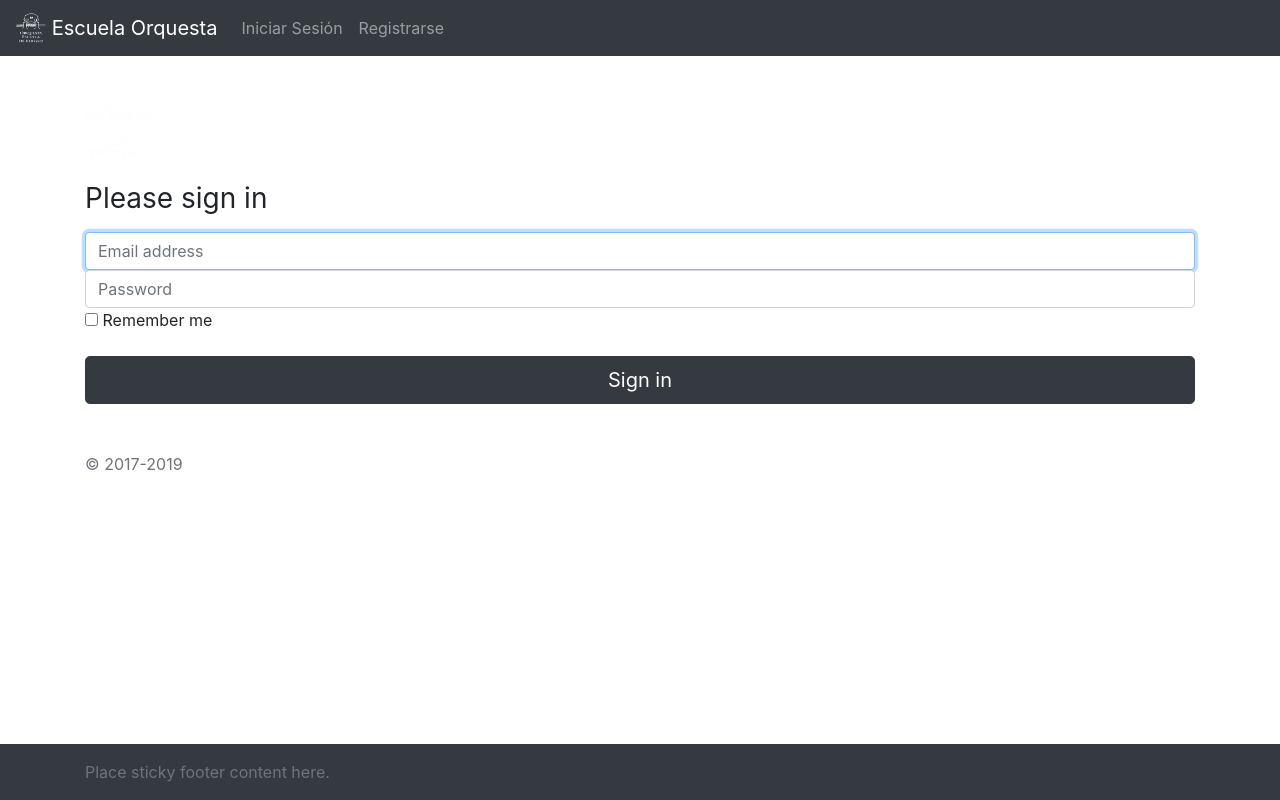
After one commit to bdgarat/ProySoft_OrquestaEscuelaBerisso_Flask, a Flask app: page /login in a window 1280 px wide. The commit adds this page. Run offline with Flask 2, Linux system fonts and the light colour scheme; some libraries are stand-ins or nearby versions.

Commit message:
Herencias en los templates. Falta incluir los .css en el index

```diff
--- a/flaskps/__init__.py
+++ b/flaskps/__init__.py
@@ -7,5 +7,14 @@ app.config.from_object(Config)
 
 
 @app.route("/")
-def hello():
-    return render_template('layout.html')
+@app.route("/home")
+def home():
+    return render_template('home.html')
+
+@app.route("/login")
+def login():
+    return render_template("login.html")
+
+@app.route("/signin")
+def signin():
+    return render_template("signin.html")
--- a/flaskps/templates/layout.html
+++ b/flaskps/templates/layout.html
@@ -1,5 +1,6 @@
 <!DOCTYPE html>
 <html lang="en">
+
 <head>
     <meta charset="UTF-8">
     <meta name="viewport" content="width=device-width, initial-scale=1.0">
@@ -10,27 +11,25 @@
     <link rel="stylesheet" href="https://stackpath.bootstrapcdn.com/bootstrap/4.3.1/css/bootstrap.min.css" integrity="sha384-ggOyR0iXCbMQv3Xipma34MD+dH/1fQ784/j6cY/iJTQUOhcWr7x9JvoRxT2MZw1T" crossorigin="anonymous">
 
     <!-- estilos -->
-    <link rel="stylesheet" href="../styles/styles.css">
+    <link rel="stylesheet" href="/static/styles/styles.css">
 
 </head>
+
 <body>
 
     <!-- Navbar -->
     <nav class="navbar navbar-expand-lg navbar-dark bg-dark">
 
-        <a class="navbar-brand" href="#">
-            <img src="../../logo/OEBerisso_logo.png" width="30" height="30" class="d-inline-block align-top" alt="">
-            Escuela Orquesta
+        <a class="navbar-brand" href="/home">
+            <img src="/static/images/OEBerisso_logo.png" width="30" height="30" class="d-inline-block align-top" alt=""> Escuela Orquesta
         </a>
         <button class="navbar-toggler" type="button" data-toggle="collapse" data-target="#navbarNavAltMarkup" aria-controls="navbarNavAltMarkup" aria-expanded="false" aria-label="Toggle navigation">
             <span class="navbar-toggler-icon"></span>
         </button>
         <div class="collapse navbar-collapse" id="navbarNavAltMarkup">
             <div class="navbar-nav">
-            <a class="nav-item nav-link" href="login.html">Iniciar Sesión <span class="sr-only">(current)</span></a>
-            <a class="nav-item nav-link" href="#">Features</a>
-            <a class="nav-item nav-link" href="#">Pricing</a>
-            <a class="nav-item nav-link disabled" href="#" tabindex="-1" aria-disabled="true">Disabled</a>
+                <a class="nav-item nav-link" href="/login">Iniciar Sesión</a>
+                <a class="nav-item nav-link" href="/signin"><i class="fa fa-sign-in" aria-hidden="true"></i> Registrarse</a>
             </div>
         </div>
     </nav>
@@ -38,21 +37,11 @@
 
     <main class="container">
         <section>
-
-            <div class="jumbotron">
-                <h1 class="display-4">Hello, world!</h1>
-
-                <p class="lead">This is a simple hero unit, a simple jumbotron-style component for calling extra attention to featured content or information.</p>
-
-                <hr class="my-4">
-
-                <p>It uses utility classes for typography and spacing to space content out within the larger container.</p>
-
-                <a class="btn btn-primary btn-lg" href="#" role="button">Learn more</a>
-            </div>
+            {% block content %}{% endblock %}
 
         </section>
     </main>
+
 
 
     <!-- Footer -->
@@ -72,4 +61,5 @@
     <script src="https://stackpath.bootstrapcdn.com/bootstrap/4.3.1/js/bootstrap.min.js" integrity="sha384-JjSmVgyd0p3pXB1rRibZUAYoIIy6OrQ6VrjIEaFf/nJGzIxFDsf4x0xIM+B07jRM" crossorigin="anonymous"></script>
 
 </body>
+
 </html>
--- /dev/null
+++ b/flaskps/templates/login.html
@@ -0,0 +1,21 @@
+{% extends "layout.html" %} {% block content %}
+
+
+<form class="form-signin">
+    <img class="mb-4" src="static/images/OEBerisso_logo.png" alt="" width="72" height="72">
+    <h1 class="h3 mb-3 font-weight-normal">Please sign in</h1>
+    <label for="inputEmail" class="sr-only">Email address</label>
+    <input type="email" id="inputEmail" class="form-control" placeholder="Email address" required autofocus>
+    <label for="inputPassword" class="sr-only">Password</label>
+    <input type="password" id="inputPassword" class="form-control" placeholder="Password" required>
+    <div class="checkbox mb-3">
+        <label>
+                <input type="checkbox" value="remember-me"> Remember me
+                </label>
+    </div>
+    <button class="btn btn-lg btn-primary btn-block" type="submit">Sign in</button>
+    <p class="mt-5 mb-3 text-muted">&copy; 2017-2019</p>
+</form>
+
+
+{% endblock %}
--- /dev/null
+++ b/static/styles/styles.css
@@ -0,0 +1,32 @@
+/* COLORES
+CELESTITO #1a91a1
+OSCURO (PRIMARIO) #343a40 */
+
+
+/* =======================================================================
+
+                        ESTRUCTURA GENERAL
+
+========================================================================= */
+
+footer {
+    position: fixed;
+    bottom: 0;
+    background-color: #343a40;
+    width: 100%;
+}
+
+main {
+    margin-top: 30px;
+    margin-bottom: 30px;
+}
+
+.btn-primary {
+    background-color: #343a40;
+    border-color: #343a40;
+}
+
+.btn-primary:hover {
+    background-color: #1a91a1;
+    border-color: #1a91a1;
+}
```
Also changed, not shown: flaskps/styles/styles.css (deleted, +0 -25 lines), flaskps/templates/home.html (+17 -1 lines), flaskps/templates/signin.html (added, +23 -0 lines), static/images/OEBerisso_logo.png (renamed from logo/OEBerisso_logo.png).
